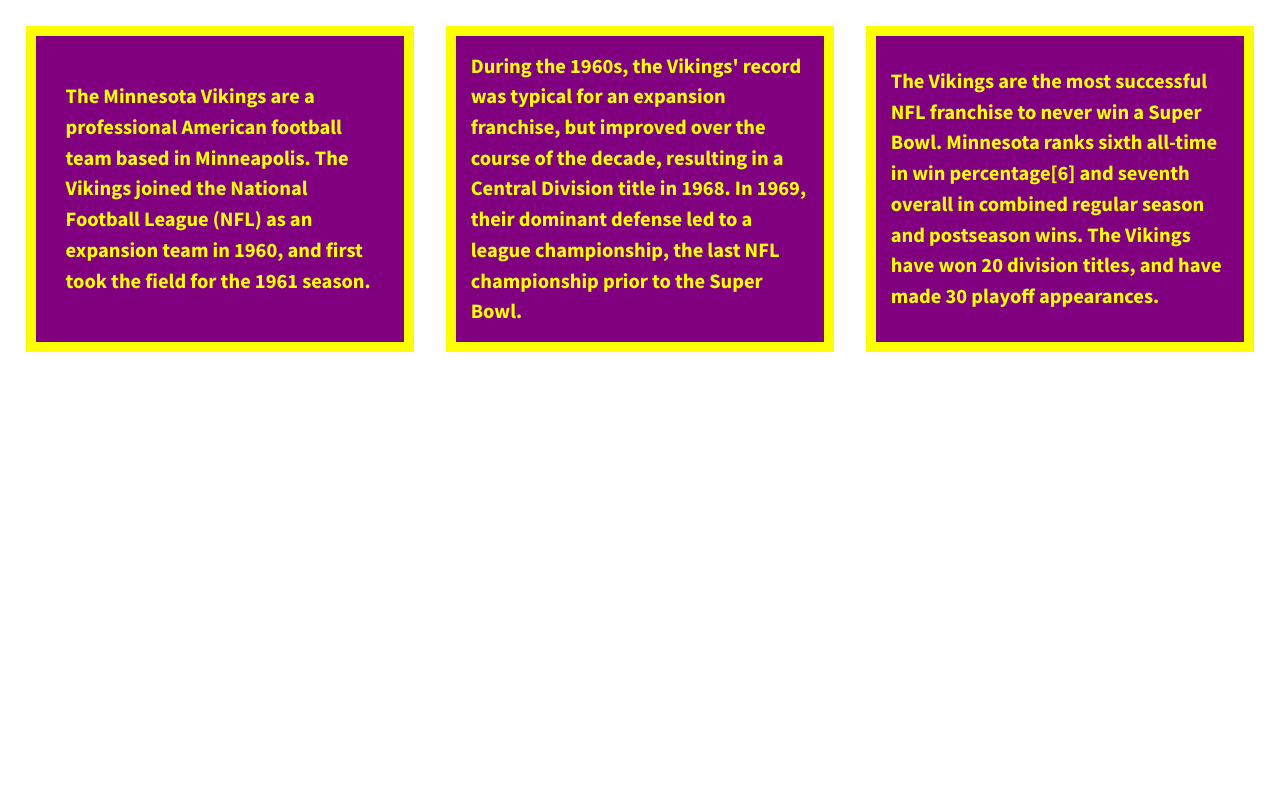
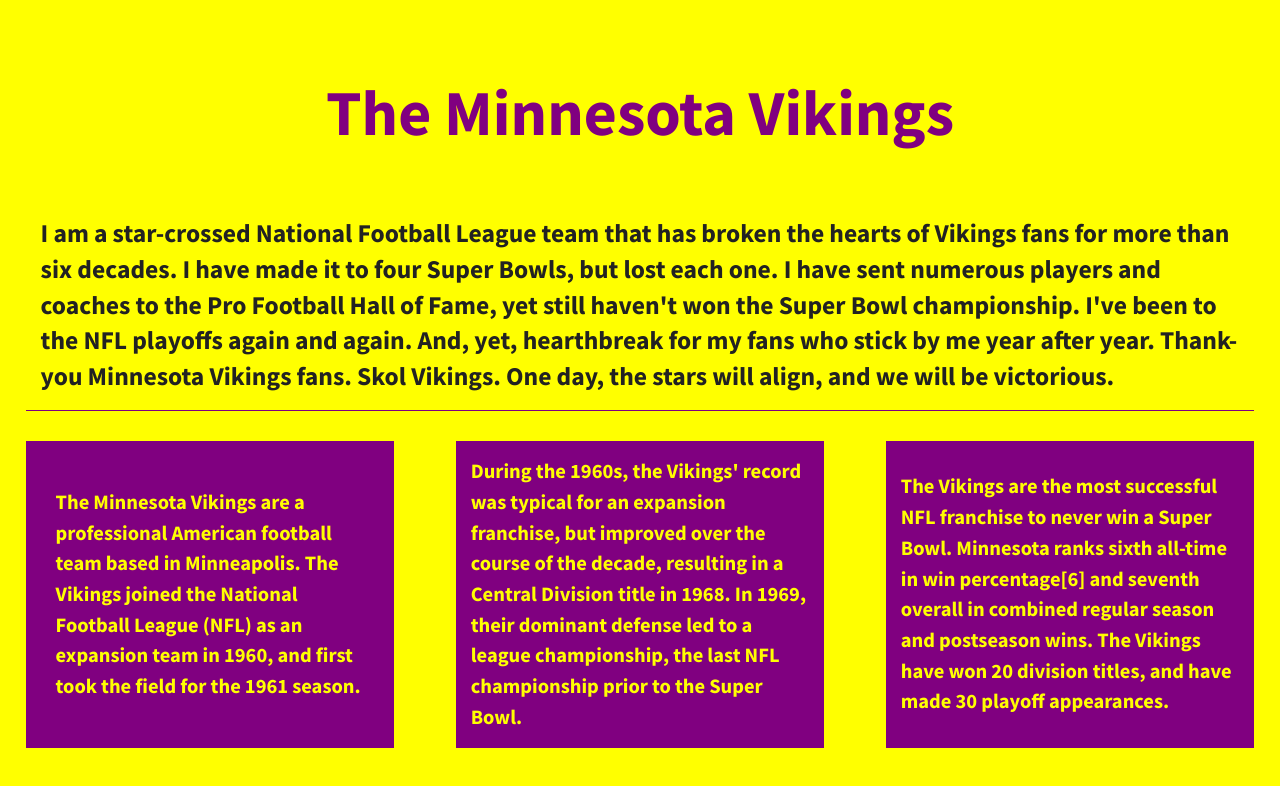
Before and after one commit to echacha/divs-flexbox, a plain HTML site: page index.html in a window 1280 px wide. Drawn offline with nearby package versions, Linux system fonts and the light colour scheme.

Commit message:
Finish off L7-3 as part of L8-4

```diff
--- a/css/main.css
+++ b/css/main.css
@@ -97,7 +97,7 @@
 
 
 html {
-  background-color: #fff;
+  background-color: yellow;
   height: 100%;
 }
 
@@ -108,12 +108,37 @@
   height: 100%;
 }
 
+header {
+    font-size: 32px;
+    color: purple;
+    margin: auto;
+
+    display: flex;
+    justify-content: center;
+    align-items: center;
+}
+
+main {
+    display: flex;
+    justify-content: center;
+    align-items: center;
+    margin: auto;
+    font-size: 2em;
+    border-bottom: 1px solid purple;
+    margin-bottom: 30px;
+}
+
+p {
+    margin: 15px 15px;
+}
+
 .wrapper {
   /*add display:flex and set justify-content to space-between*/
   font-weight: 700;
 
   display: flex;
   justify-content: space-between;
+  flex-flow: row wrap;
 }
 
 .div-1, .div-2, .div-3 {
@@ -129,13 +154,10 @@
   align-items: center;
   width: 30%;
 
-  border: 10px yellow solid;
 
 }
 
-p {
-    margin: 15px 15px;
-}
+
 
 
 /* ==========================================================================
--- a/index.html
+++ b/index.html
@@ -22,6 +22,12 @@
         <![endif]-->
 
         <section class="wrapper">
+            <header>
+                <h1>The Minnesota Vikings</h1>
+            </header>
+            <main>
+                <p>I am a star-crossed National Football League team that has broken the hearts of Vikings fans for more than six decades. I have made it to four Super Bowls, but lost each one. I have sent numerous players and coaches to the Pro Football Hall of Fame, yet still haven't won the Super Bowl championship. I've been to the NFL playoffs again and again. And, yet, hearthbreak for my fans who stick by me year after year. Thank-you Minnesota Vikings fans. Skol Vikings. One day, the stars will align, and we will be victorious.</p>
+            </main>
             <div class="div-1">
                 </p>The Minnesota Vikings are a professional American football team based in Minneapolis. The Vikings joined the National Football League (NFL) as an expansion team in 1960, and first took the field for the 1961 season.</p>
             </div>
```
